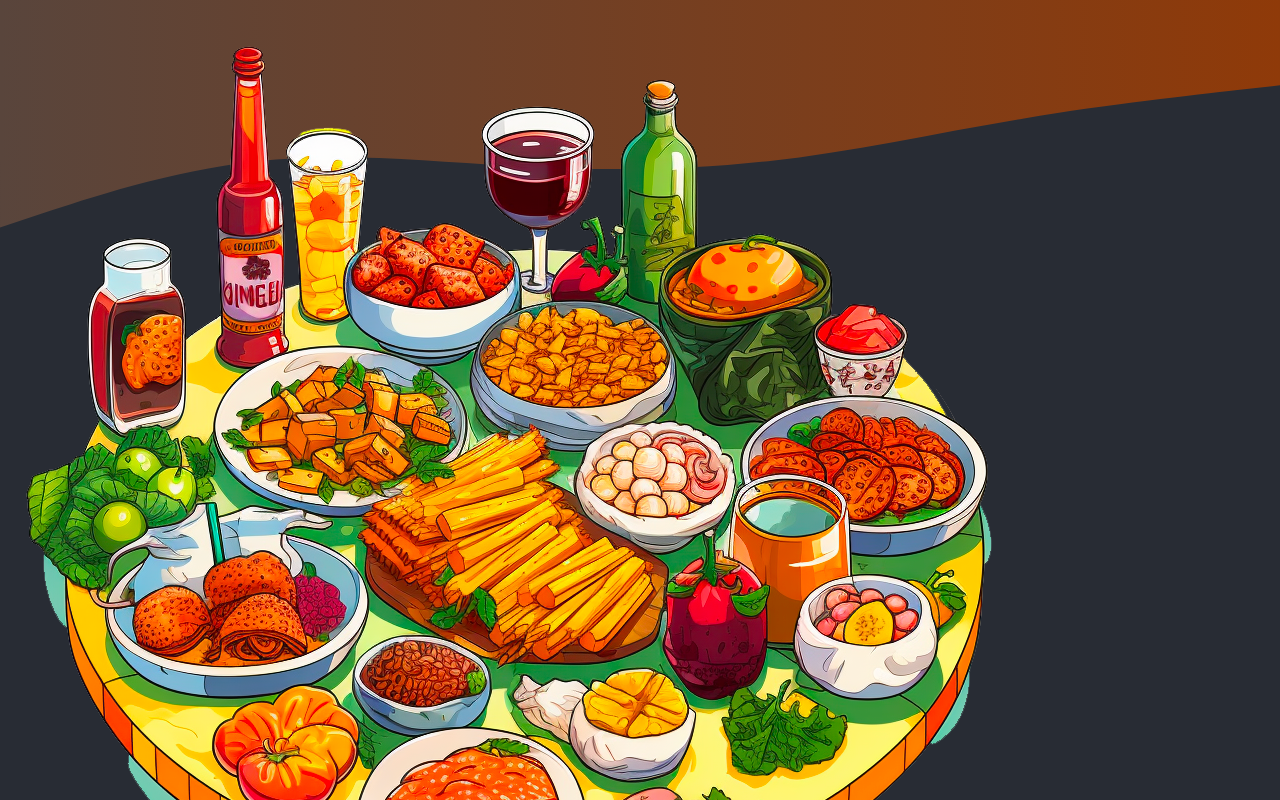
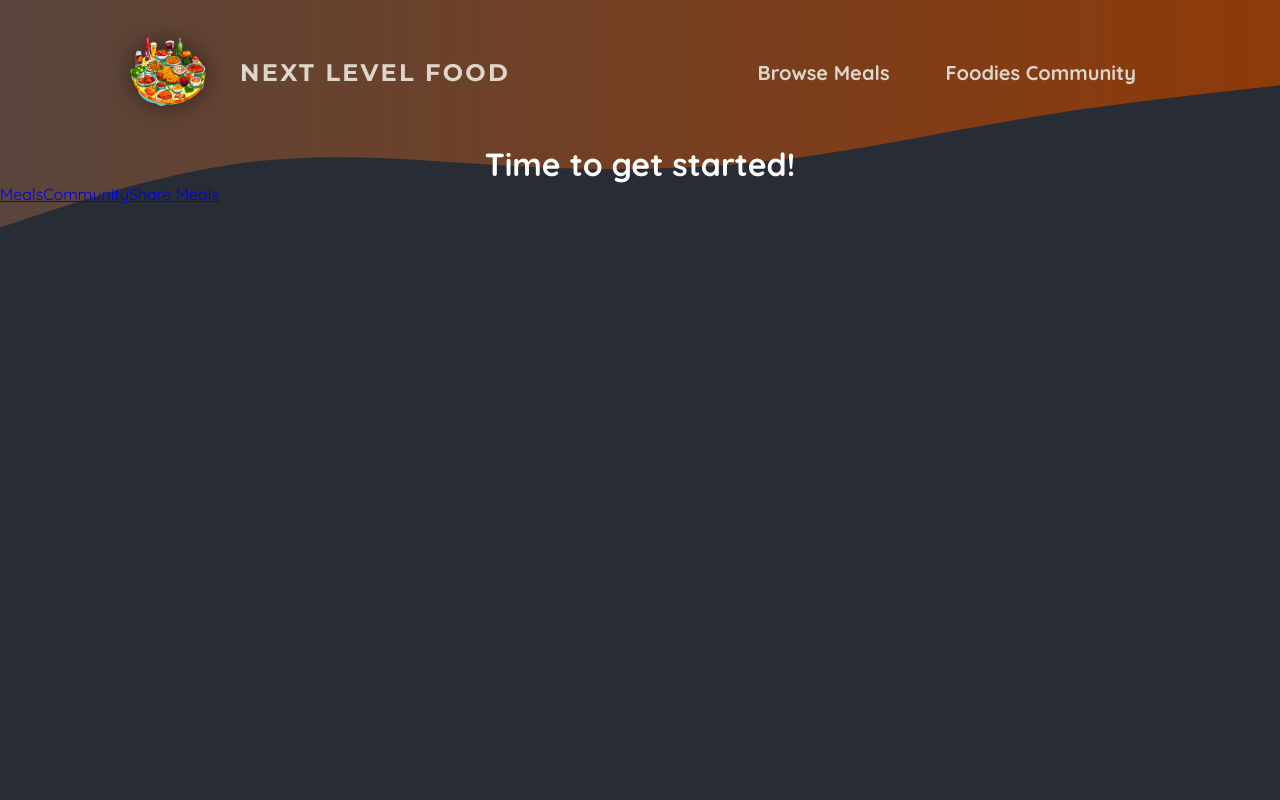
Before and after one commit to prajaktagd/next-level-food, a Next.js app: page / in a window 1280 px wide. Shown: the top 800 px of the page. Built offline with nearby package versions, Linux system fonts and the light colour scheme.

Commit message:
Add the styles for the main header

```diff
--- a/app/layout.tsx
+++ b/app/layout.tsx
@@ -1,4 +1,4 @@
-import "@/app/globals.css";
+import "./globals.css";
 import MainHeader from "@/components/main-header";
 
 export const metadata = {
--- /dev/null
+++ b/components/main-header.module.css
@@ -0,0 +1,65 @@
+.header {
+  display: flex;
+  justify-content: space-between;
+  align-items: center;
+  padding: 2rem 1rem;
+}
+
+@media (min-width: 768px) {
+  .header {
+    padding: 2rem 10%;
+  }
+}
+
+.nav ul {
+  list-style: none;
+  display: flex;
+  gap: 1.5rem;
+  /* font-family: "Montserrat", sans-serif; */
+  font-size: 1.25rem;
+}
+
+.nav a {
+  text-decoration: none;
+  color: #ddd6cb;
+  font-weight: bold;
+  padding: 0.5rem 1rem;
+  border-radius: 0.5rem;
+}
+
+.nav a:hover {
+  /* .nav a:active { */
+  background: linear-gradient(90deg, #ff8a05, #f9b331);
+  background-clip: text;
+  -webkit-background-clip: text;
+  -webkit-text-fill-color: transparent;
+  text-shadow: 0 0 18px rgba(248, 190, 42, 0.8);
+}
+
+/* .active {
+  background: linear-gradient(90deg, #ff8a05, #f9b331);
+  background-clip: text;
+  -webkit-background-clip: text;
+  -webkit-text-fill-color: transparent;
+} */
+
+.logo {
+  display: flex;
+  align-items: center;
+  justify-content: center;
+  gap: 2rem;
+  text-decoration: none;
+  color: #ddd6cb;
+  font-weight: bold;
+  font-family: "Montserrat", sans-serif;
+  letter-spacing: 0.15rem;
+  text-transform: uppercase;
+  font-size: 1.5rem;
+}
+
+.logo img {
+  width: 5rem;
+  height: 5rem;
+  object-fit: contain;
+  filter: drop-shadow(0 0 0.75rem rgba(0, 0, 0, 0.5));
+}
--- a/components/main-header.tsx
+++ b/components/main-header.tsx
@@ -1,15 +1,16 @@
 import Link from "next/link";
 import logoImg from "@/assets/logo.png";
+import styles from "./main-header.module.css";
 
 const MainHeader = () => {
   return (
-    <header>
-      <Link href="/">
+    <header className={styles.header}>
+      <Link href="/" className={styles.logo}>
         <img src={logoImg.src} alt="A plate with food on it" />
         Next Level Food
       </Link>
 
-      <nav>
+      <nav className={styles.nav}>
         <ul>
           <li>
             <Link href="/meals">Browse Meals</Link>
```
